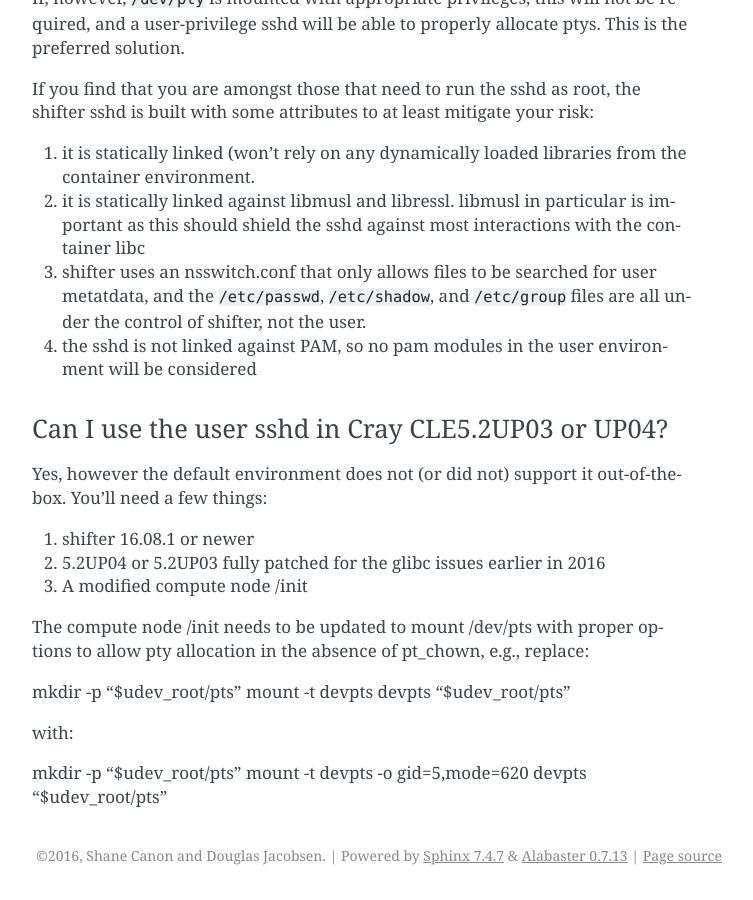
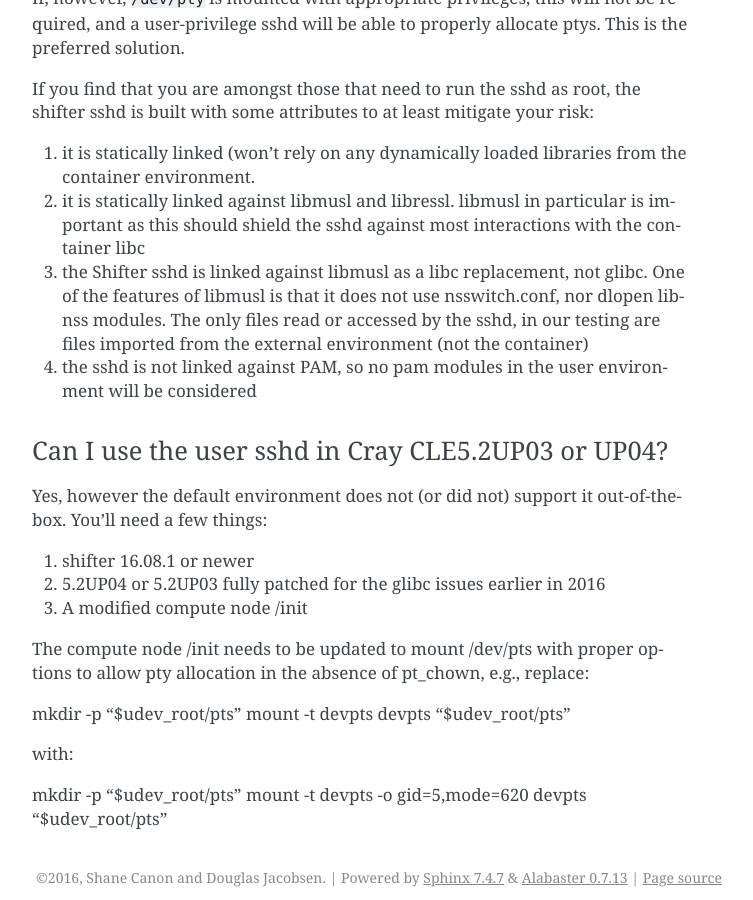
Before and after one commit to NERSC/shifter, a Sphinx documentation site: the page built from doc/sshd.rst, in a window 1280 px wide and 900 px high, scrolled down 1991 px. Shown: the whole window, without its empty margins (388-1141 px from the left). Built offline with Sphinx 7.4.7, drawn with Linux system fonts in a browser that asks for light colours.

Commit message:
update sshd security topics

```diff
--- a/doc/sshd.rst
+++ b/doc/sshd.rst
@@ -92,9 +92,10 @@ shifter sshd is built with some attributes to at least mitigate your risk:
 2. it is statically linked against libmusl and libressl.  libmusl in particular
    is important as this should shield the sshd against most interactions with
    the container libc
-3. shifter uses an nsswitch.conf that only allows files to be searched for
-   user metatdata, and the :code:`/etc/passwd`, :code:`/etc/shadow`, and
-   :code:`/etc/group` files are all under the control of shifter, not the user.
+3. the Shifter sshd is linked against libmusl as a libc replacement, not glibc.
+   One of the features of libmusl is that it does not use nsswitch.conf, nor
+   dlopen libnss modules.  The only files read or accessed by the sshd, in our
+   testing are files imported from the external environment (not the container)
 4. the sshd is not linked against PAM, so no pam modules in the user
    environment will be considered
 
```
